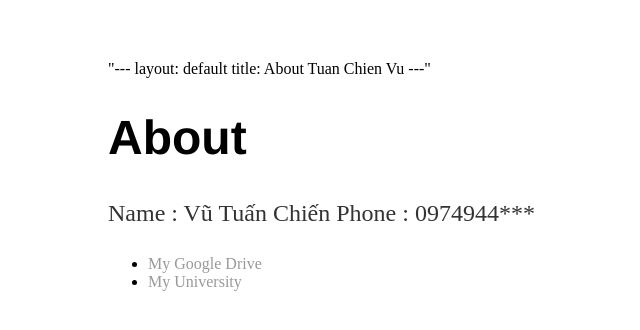
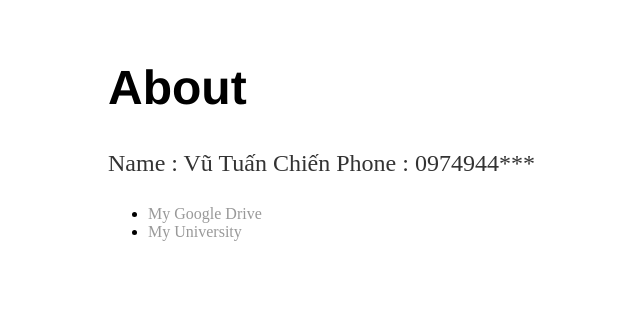
Before and after one commit to TuanChienVu/TuanChienVu.github.io, a Jekyll site: the page about/index.html, which Jekyll copies as it is, in a window 1280 px wide. Shown: the top 330 px of the page, without its empty margins (84-724 px from the left). Built offline with Jekyll 4.4.1, drawn with Linux system fonts in a browser that asks for light colours.

Commit message:
Update index.html

```diff
--- a/about/index.html
+++ b/about/index.html
@@ -3,11 +3,6 @@
 	<link rel="stylesheet" type="text/css" href="/css/main.css">
 </head>
 <body>
-"---
-layout: default
-title: About Tuan Chien Vu
----"
-
 		<div class="about">
 			<h1>About</h1>
 			<p>
```
